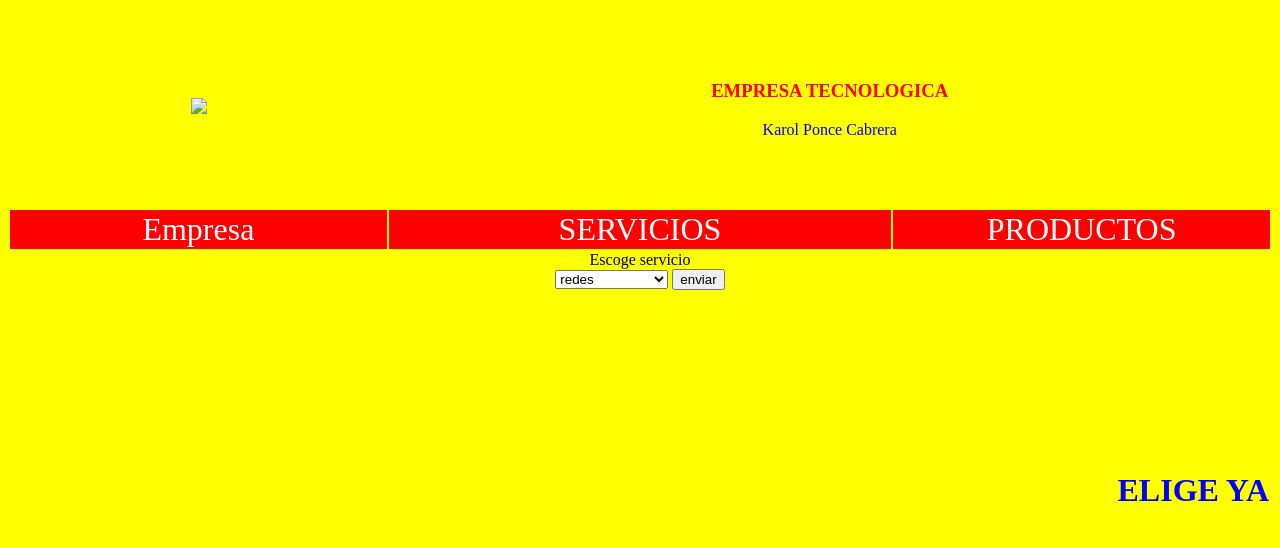
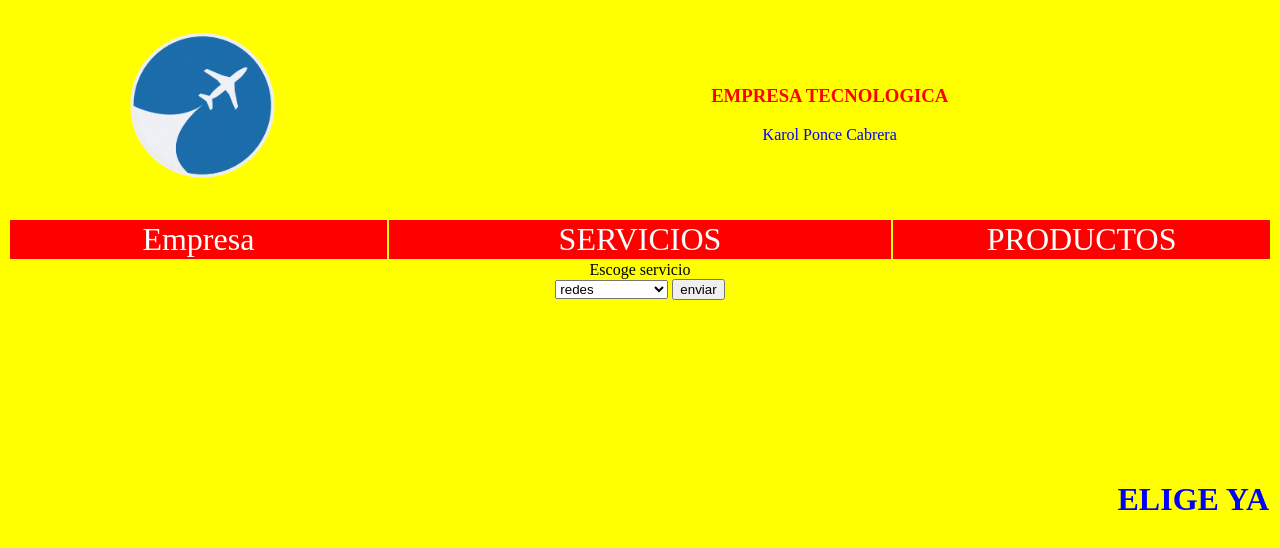
Before and after one commit to karol-Jazmin/inicio1, a plain HTML site: page index.html in a window 1280 px wide. Drawn offline with Linux system fonts and the light colour scheme.

Commit message:
Update index.html

```diff
--- a/index.html
+++ b/index.html
@@ -7,7 +7,7 @@
 </head>
 <body bgcolor="yellow">
     <table width="100%" height="200">
-        <tr><td width="30%"><center><img src="../PRACTICA/logo.jpg" width="200px"></center>
+        <tr><td width="30%"><center><img src="logo.jpg" width="200px"></center>
         </td>
         <td><center><p><h3><font color="red">EMPRESA TECNOLOGICA</font></h3></p>
         <p><font color="blue">Karol Ponce Cabrera</font></p></center>
@@ -33,4 +33,5 @@
         </form></center></tr>
     </table>
 </body>
+
 </html>
```
